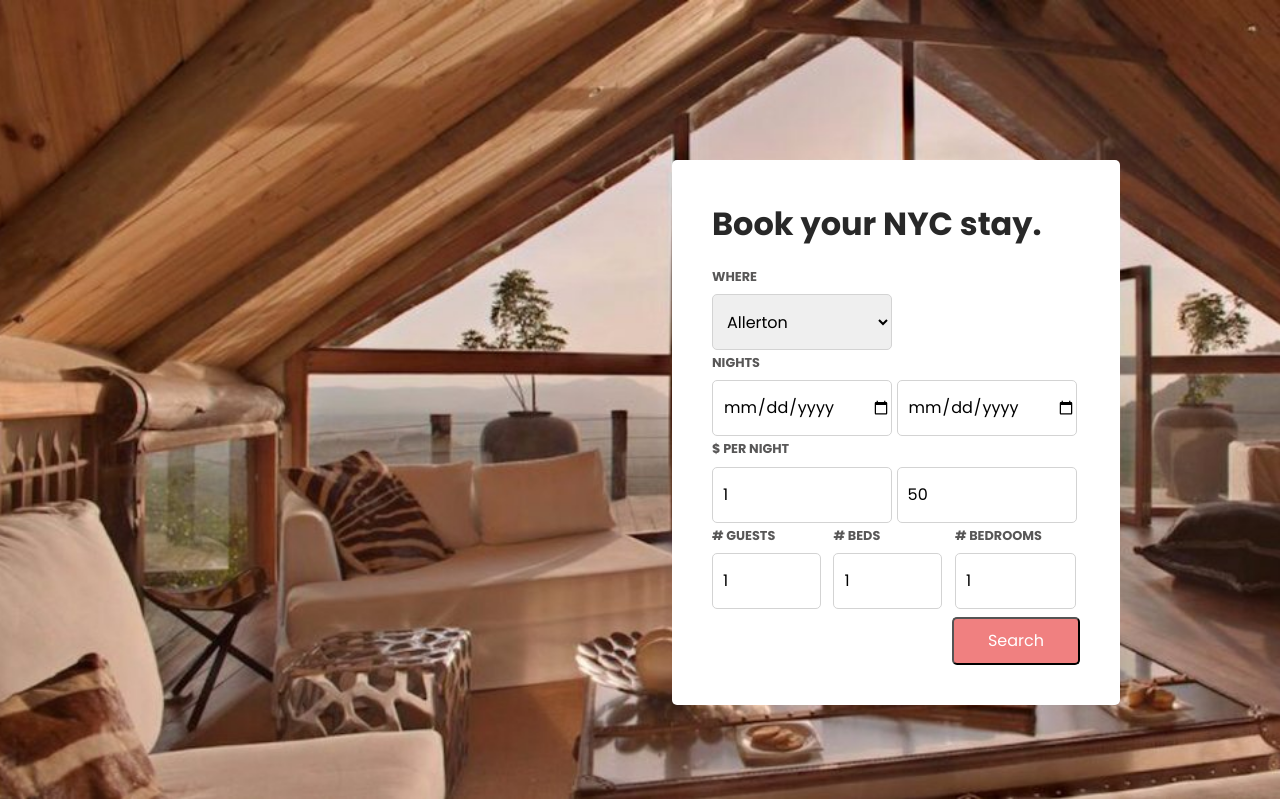
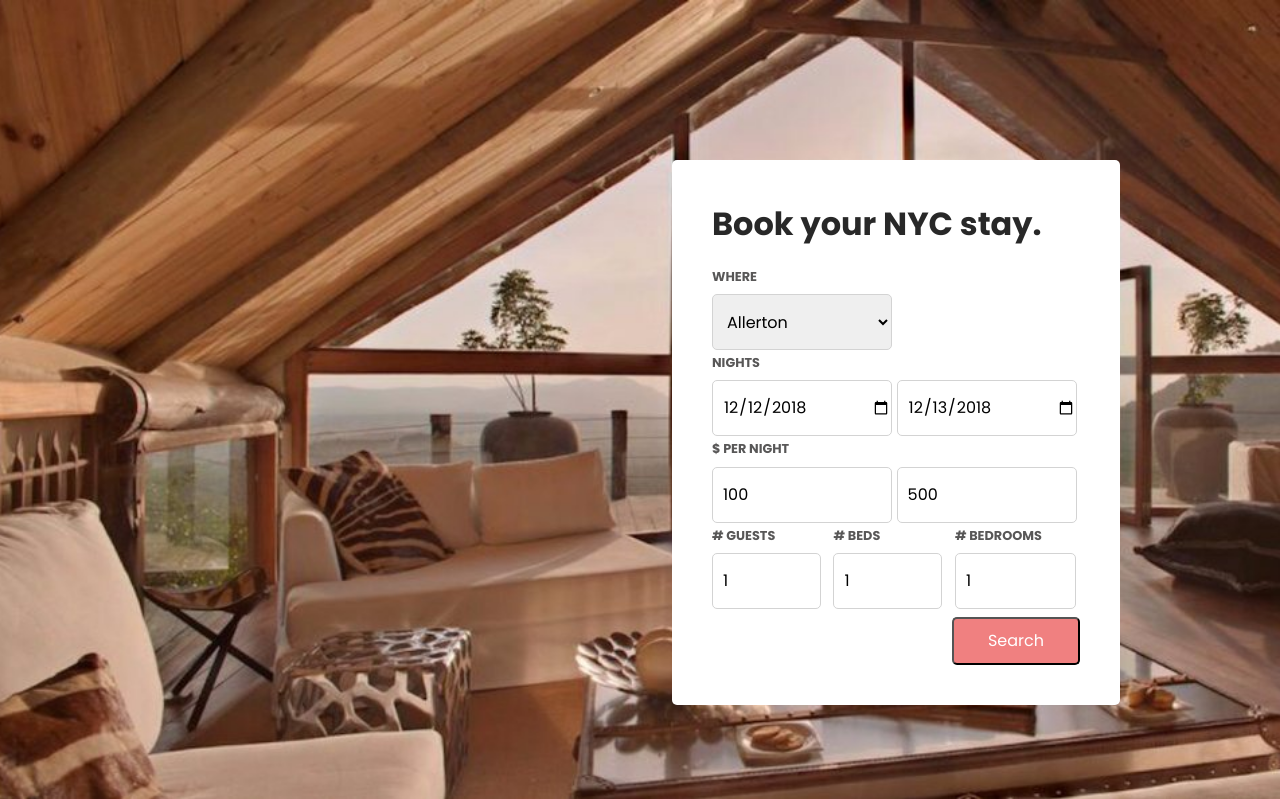
Before and after one commit to AngC187/AirbnbProduction, a Django app: page /recommender/ in a window 1280 px wide. Shown: the top 799 px of the page. Run offline with Django 3.2, Linux system fonts and the light colour scheme; some libraries are stand-ins or nearby versions.

Commit message:
added homepage auto-set options for date

```diff
--- a/recommender/templates/recommender/homePage.html
+++ b/recommender/templates/recommender/homePage.html
@@ -33,12 +33,12 @@ LOW PRIORITY
 			<div id="big">
 				<div id="formContainer">
 					<p id="formTitle"> Book your NYC stay. </p>
-					<form action="customize" method="post">
+					<form name="homeForm" action="customize" method="post" onsubmit="return validateForm()">
 						{% csrf_token %}
 						<span>
 							<label for="where">WHERE</label>
 							<br />
-						  	<select name="where">
+						  	<select name="where" value="Midtown">
 								<option>Allerton</option>
 								<option>Arden Heights</option>
 								<option>Arrochar</option>
@@ -269,16 +269,16 @@ LOW PRIORITY
 					 	<span>
 						  	<label for="nights">NIGHTS</label>
 						  	<br />
-						  	<input type="date" name="checkin">
-							<input type="date" name="checkout">
+						  	<input type="date" name="checkin" value="2018-12-12">
+							<input type="date" name="checkout" value="2018-12-13">
 						</span>
 						<br />
 						<span>
 						  	<div>
 						  	<label>$ PER NIGHT</label>
 						  	<br />
-						  	<input type="number" name="minPrice" min=1 value=1>
-							<input type="number" name="maxPrice" min=1 value=50>
+						  	<input type="number" name="minPrice" min=1 value=100>
+							<input type="number" name="maxPrice" min=1 value=500>
 						</span>
 						<br />
 						<span>
@@ -309,7 +309,7 @@ LOW PRIORITY
 			<div id="small">
 				<p id="formTitleSmall"> Book unique homes in NYC. </p>
 				<div id="formContainerSmall">
-					<form action="customize" method="post">
+					<form name="homeForm" action="customize" method="post" onsubmit="return validateForm()">
 						{% csrf_token %}
 						<span>
 							<label for="where">WHERE</label>
```
